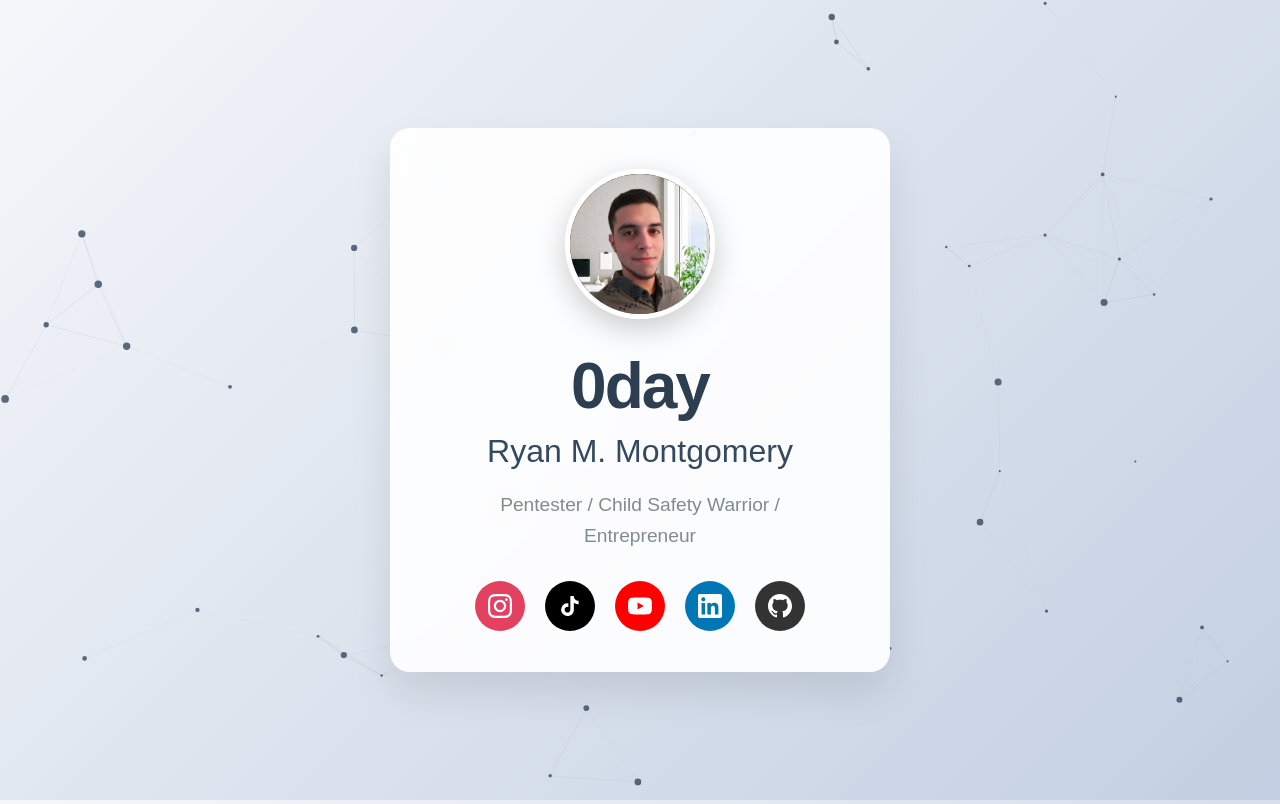
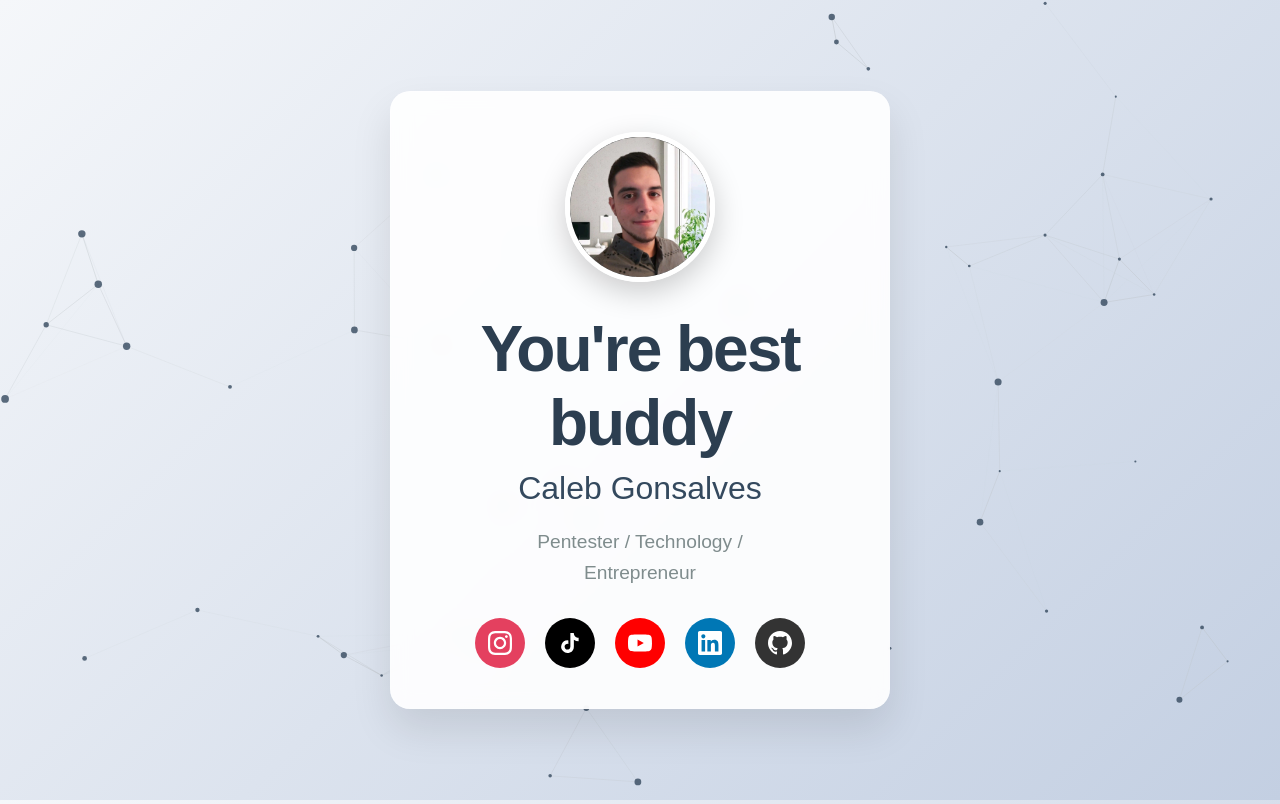
Before and after one commit to gpscal/Portfolio-Website, a Flask app: page / in a window 1280 px wide. Run offline with Flask 3, Linux system fonts and the light colour scheme.

Commit message:
Update index.html

```diff
--- a/templates/index.html
+++ b/templates/index.html
@@ -3,7 +3,7 @@
 <head>
     <meta charset="UTF-8">
     <meta name="viewport" content="width=device-width, initial-scale=1.0">
-    <title>Ryan M. Montgomery - 0day</title>
+    <title>Caleb Gonsalves</title>
     <link rel="stylesheet" href="{{ url_for('static', filename='css/style.css') }}">
 </head>
 <body>
@@ -14,13 +14,13 @@
     <div class="container">
         <div class="profile-card">
             <div class="profile-image">
-                <img src="{{ url_for('static', filename='images/profile.jpg') }}" alt="Ryan Montgomery">
+                <img src="{{ url_for('static', filename='images/profile.jpg') }}" alt="Caleb Gonsalves">
             </div>
 
-            <h1 class="name">0day</h1>
-            <h2 class="full-name">Ryan M. Montgomery</h2>
+            <h1 class="name">You're best buddy</h1>
+            <h2 class="full-name">Caleb Gonsalves</h2>
             <p class="description">
-                Pentester / Child Safety Warrior /<br>
+                Pentester / Technology /<br>
                 Entrepreneur
             </p>
 
```
